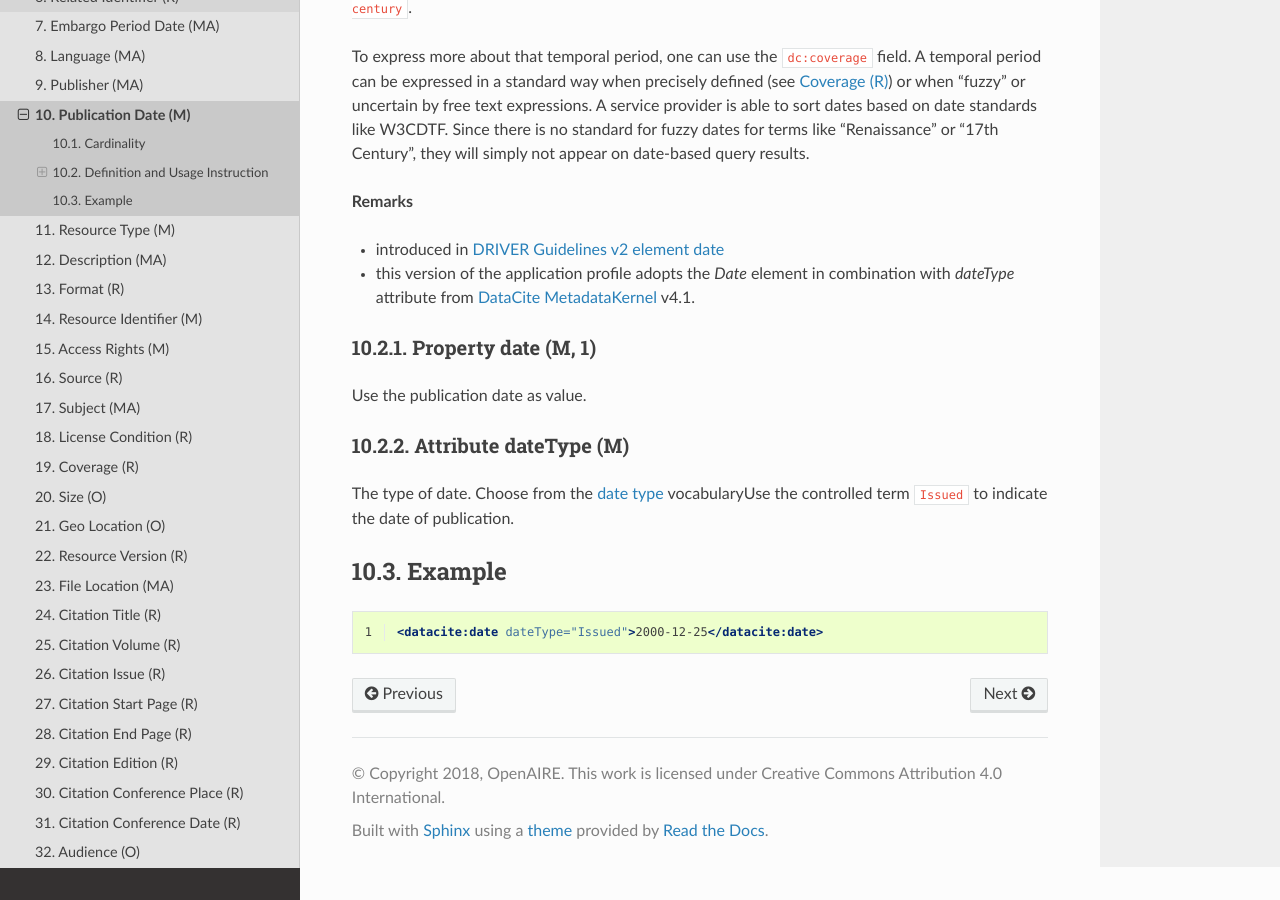
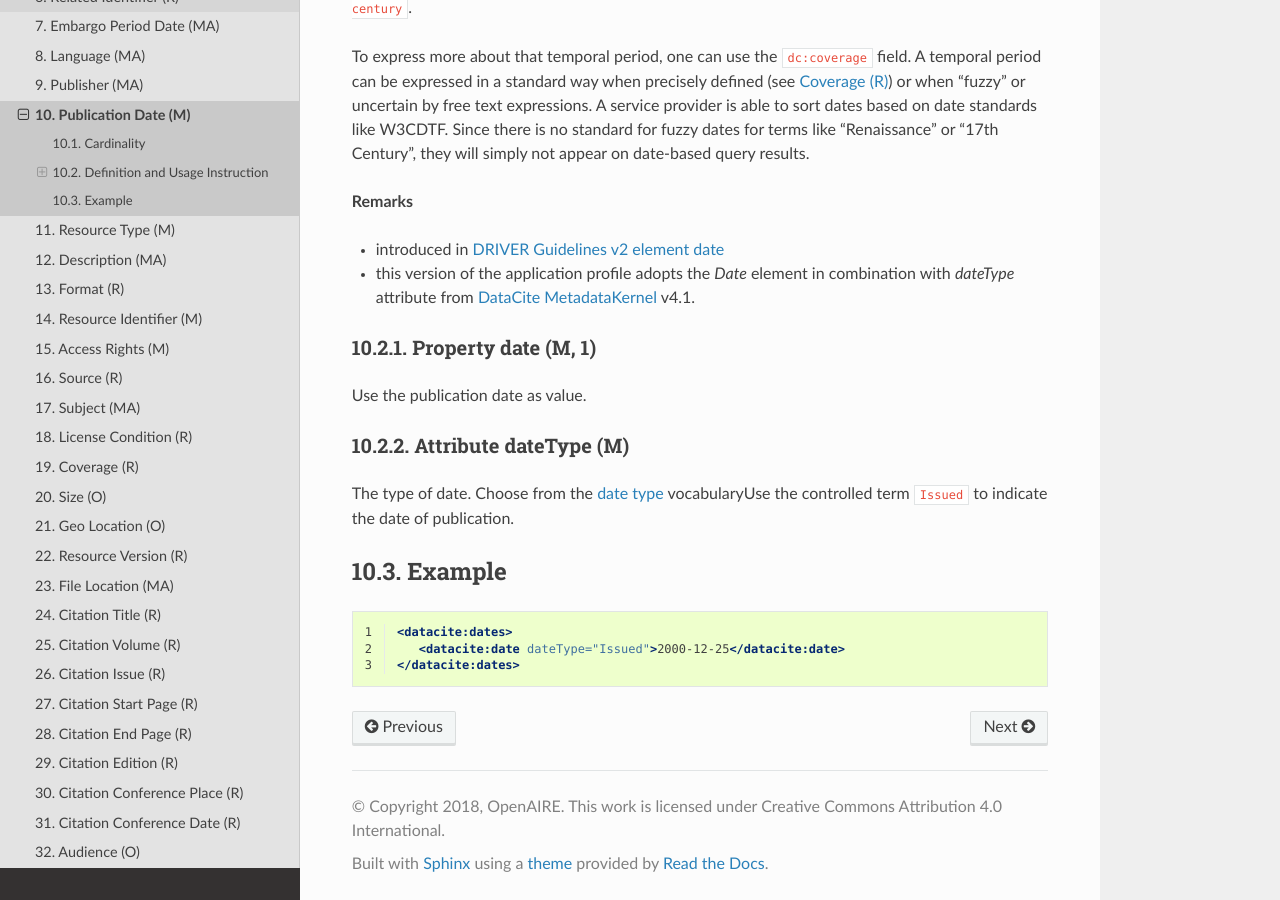
Before and after one commit to openaire/guidelines-literature-repositories, a Sphinx documentation site: the page built from docs/field_publicationdate.rst, in a window 1280 px wide and 900 px high, scrolled down 1339 px. Built offline with Sphinx 7.4.7 and the Read the Docs theme 3.1.0, drawn with Linux system fonts in a browser that asks for light colours; a script that is not in the unit is left out.

Commit message:
Update field_publicationdate.rst

```diff
--- a/docs/field_publicationdate.rst
+++ b/docs/field_publicationdate.rst
@@ -72,7 +72,9 @@ Example
 .. code-block:: xml
    :linenos:
 
-   <datacite:date dateType="Issued">2000-12-25</datacite:date>
+   <datacite:dates>
+      <datacite:date dateType="Issued">2000-12-25</datacite:date>
+   </datacite:dates>
 
 .. _DRIVER Guidelines v2 element date: https://wiki.surfnet.nl/display/DRIVERguidelines/Date
 .. _DataCite MetadataKernel: http://schema.datacite.org/meta/kernel-4.1/
```
